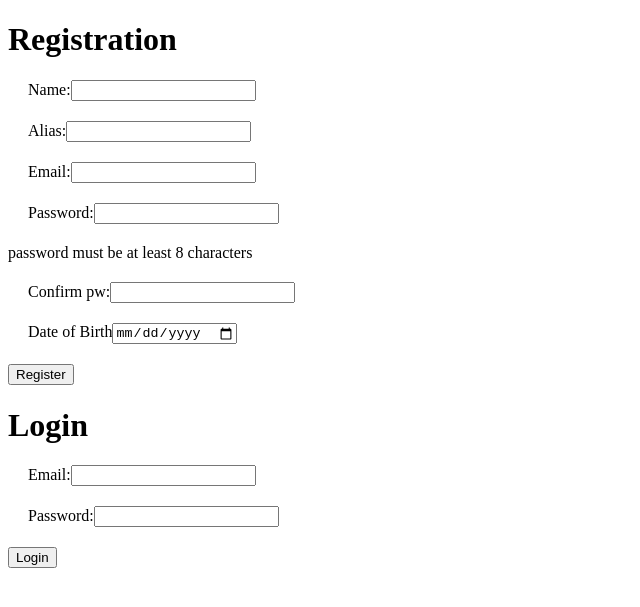
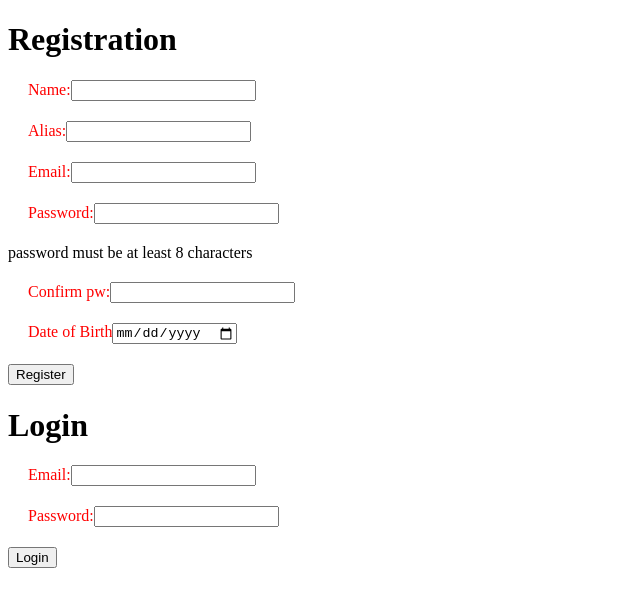
Before and after one commit to cjwmay/exam2, a Django app: page /main in a window 1280 px wide. Shown: the top 607 px of the page, without its empty margins (0-640 px from the left). Run offline with Django 3.2, Linux system fonts and the light colour scheme.

Commit message:
Commit red

```diff
--- a/apps/examapp/templates/examapp/index.html
+++ b/apps/examapp/templates/examapp/index.html
@@ -6,6 +6,7 @@
       label{
         display: block;
         margin: 20px;
+        color: red;
       }
     </style>
     <title></title>
```
